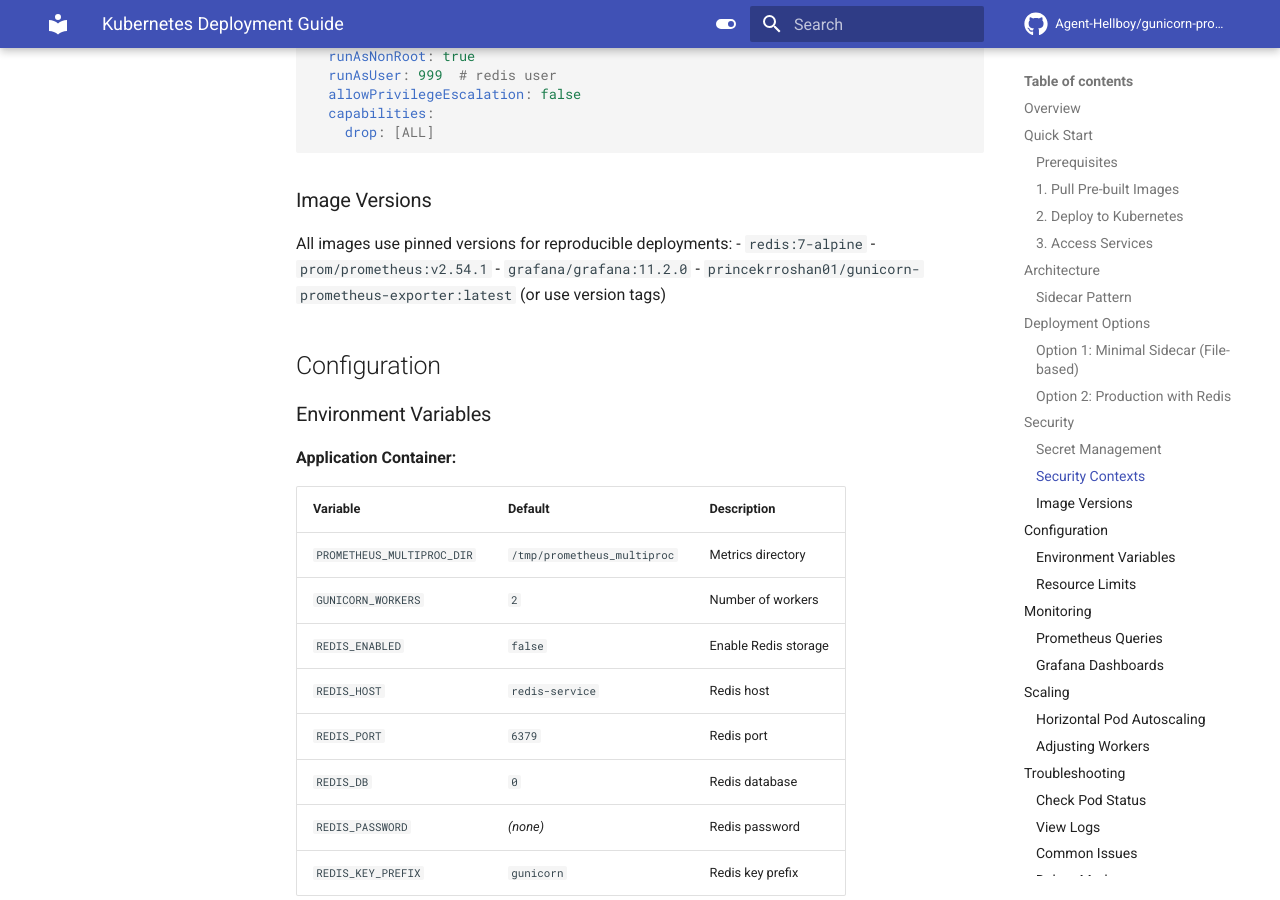
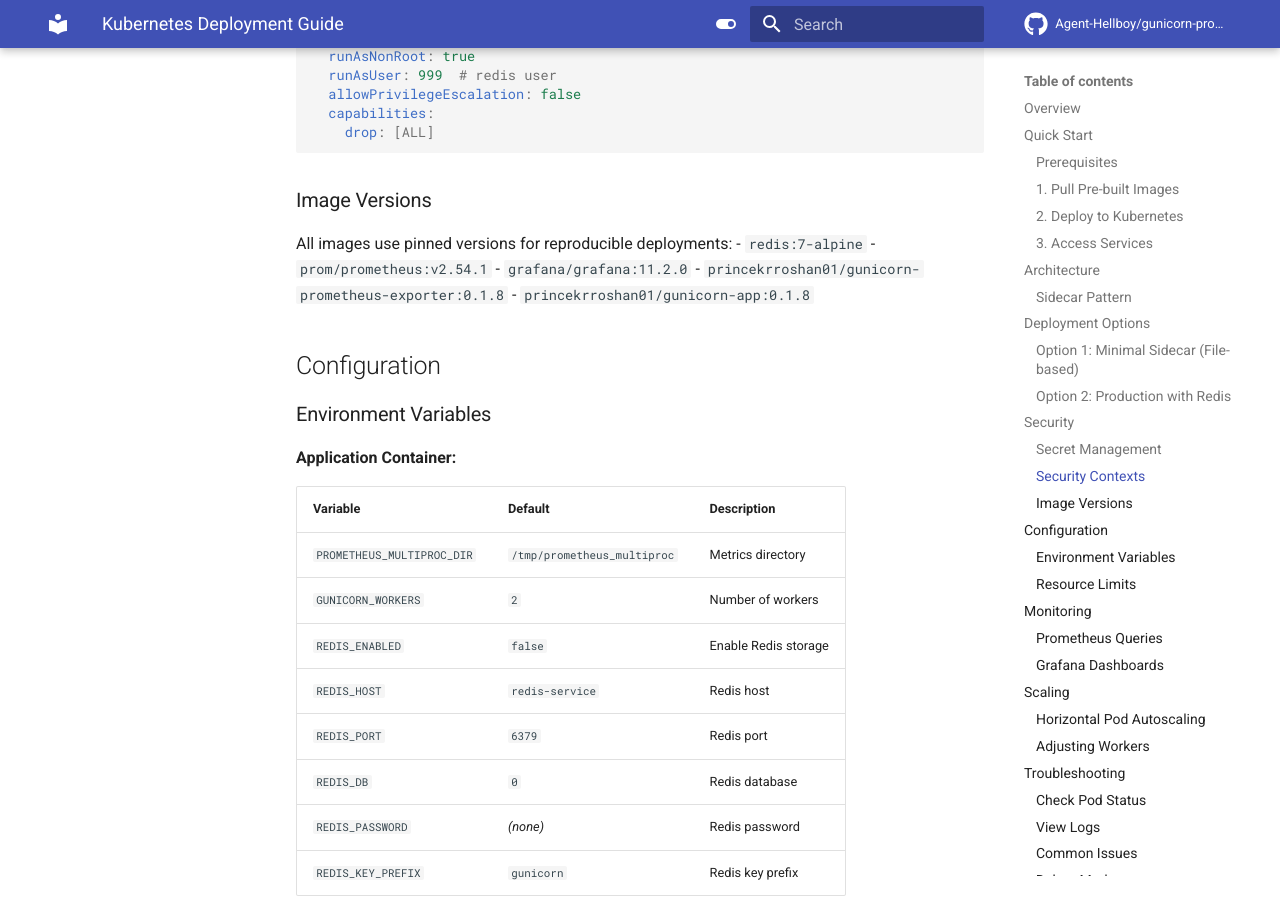
Before and after one commit to Agent-Hellboy/gunicorn-prometheus-exporter, an MkDocs documentation site: the page built from docs/examples/kubernetes-deployment.md, in a window 1280 px wide and 900 px high, scrolled down 6022 px. Built offline with MkDocs 1.6.1 and Material for MkDocs 9.7.7, drawn with Linux system fonts in a browser that asks for light colours; comment, search, counter and statistics services are not loaded.

```diff
--- a/docs/examples/kubernetes-deployment.md
+++ b/docs/examples/kubernetes-deployment.md
@@ -303,7 +303,8 @@ All images use pinned versions for reproducible deployments:
 - `redis:7-alpine`
 - `prom/prometheus:v2.54.1`
 - `grafana/grafana:11.2.0`
-- `princekrroshan01/gunicorn-prometheus-exporter:latest` (or use version tags)
+- `princekrroshan01/gunicorn-prometheus-exporter:0.1.8`
+- `princekrroshan01/gunicorn-app:0.1.8`
 
 ## Configuration
 
```
Also changed, not shown: docs/examples/deployment-guide.md (+1 -1 lines), k8s/README.md (+1 -1 lines).
